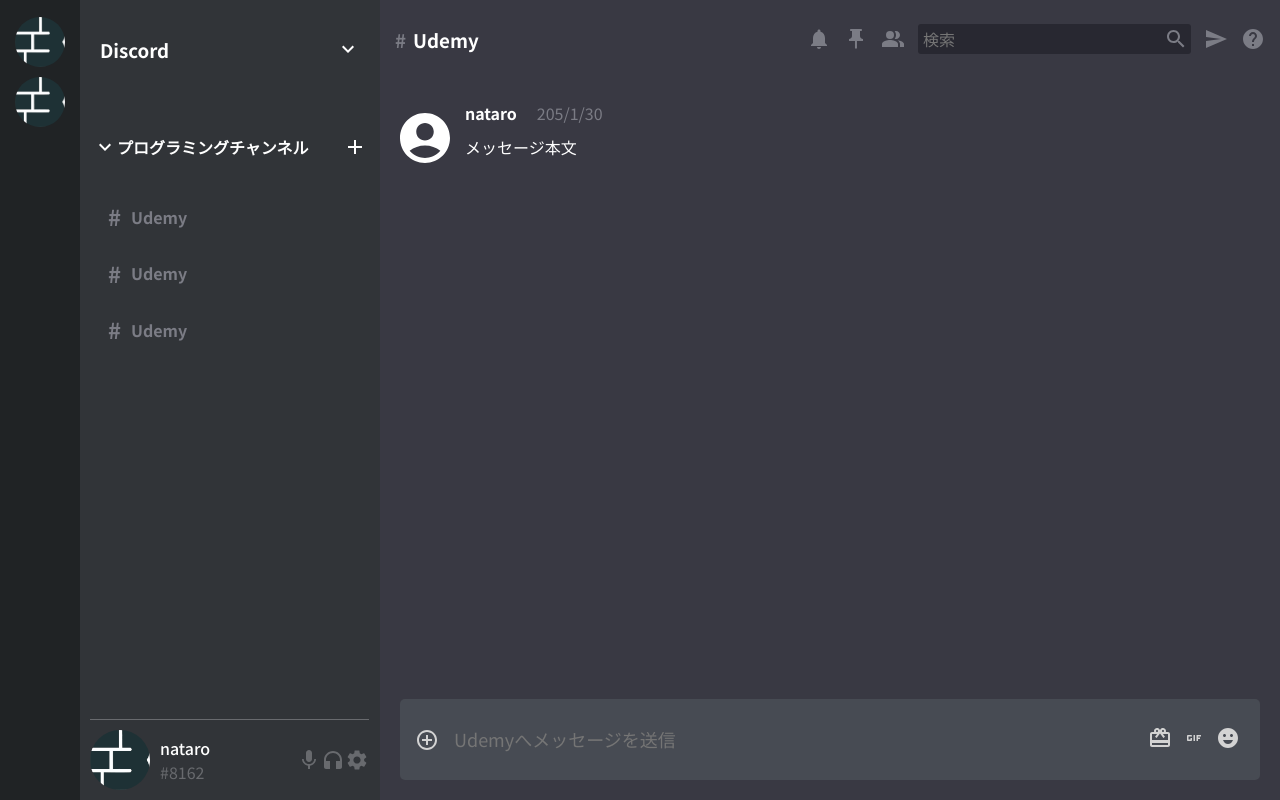
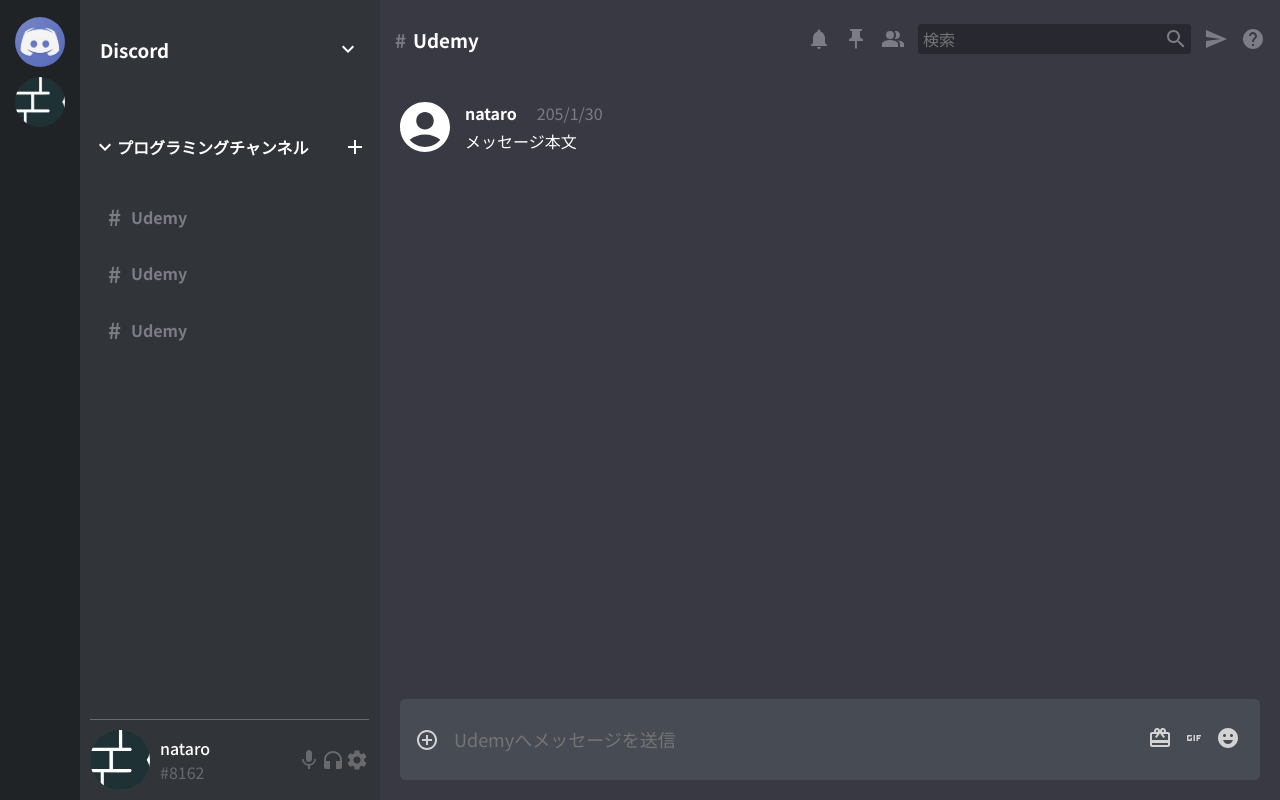
Before and after one commit to Nanae-j/discord_app_clone, a Next.js app: page / in a window 1280 px wide. Built offline with nearby package versions, Linux system fonts and the light colour scheme.

Commit message:
[update]アイコンの変更

```diff
--- a/src/app/components/chat/ChatMessage.scss
+++ b/src/app/components/chat/ChatMessage.scss
@@ -23,6 +23,11 @@
   .messageInfo {
     padding: 20px 20px 20px 10px;
 
+    p {
+      margin: 0;
+      margin-top: 10px;
+    }
+
     .messageInfoBox {
       display: flex;
       align-items: center;
--- a/src/app/components/sidebar/Sidebar.tsx
+++ b/src/app/components/sidebar/Sidebar.tsx
@@ -14,7 +14,7 @@
       <div className="sidebarLeft">
         <div className="serverIcon">
           <Image
-            src="/bs-logo_icon_black.jpg"
+            src="/discordIcon.png"
             alt="サーバーアイコン"
             width={100}
             height={100}
```
Also changed, not shown: public/discordIcon.png (added).
